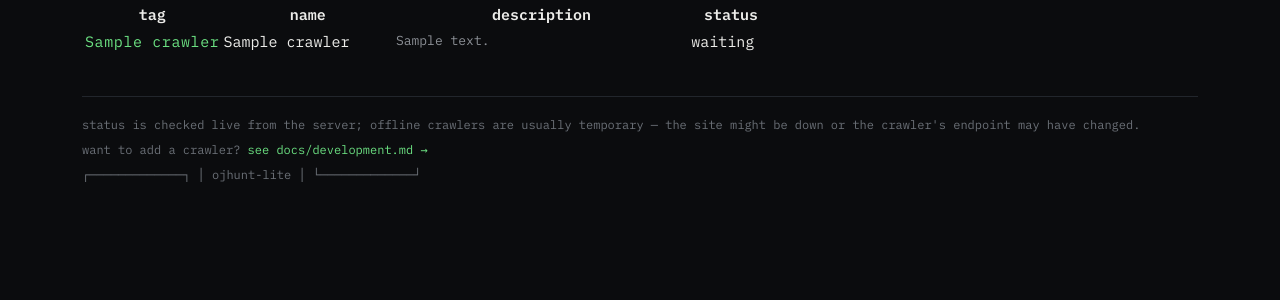
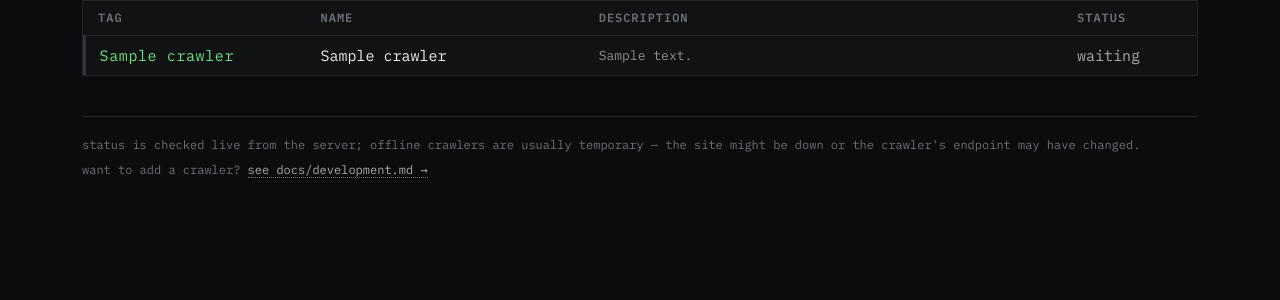
Before and after one commit to Liu233w/ojhunt-lite, a Python web app: template src/ojhunt/web/templates/crawlers.html.jinja in a window 1280 px wide. Shown: the part 176-476 px from the top of the page. Run offline with Jinja, Linux system fonts and the light colour scheme; the template is opened without the code that fills it: most values are stand-ins (such as "Sample title", 1, 10 or a date in 2020).

Commit message:
fix(web): restore crawlers table, fix footer links, mobile breakpoint
Four visual regressions from the cards redesign:

- Footer links were green (inherited global a{color:var(--acc)}). Design
  specifies var(--fg-dim) with a dotted underline; hover goes to accent.

- Mobile grid collapsed to 1 column at 540px but the composer already
  collapses at 640px, leaving a gap where composer is full-width but cards
  are still 2 columns. Merged 540px grid rule into the existing 640px block.

- Crawlers page table was broken: base .tbl/.tbl-wrap CSS was intentionally
  removed from base.html (home page no longer uses tables) but the crawlers
  page still needs it. Add it to crawlers.html.jinja's extra_head block.
  Also drop [data-row-style="bar"] attribute selectors in the mobile rules —
  that attribute was removed from <body> in the redesign.

- ASCII art box removed from crawlers footer; redundant <div> wrapper removed.

```diff
--- a/src/ojhunt/web/templates/base.html.jinja
+++ b/src/ojhunt/web/templates/base.html.jinja
@@ -360,6 +360,8 @@
         line-height: 1.7;
       }
       .footer p { margin: 0 0 0.3rem; }
+      .footer a { color: var(--fg-dim); border-bottom: 1px dotted var(--fg-mute); }
+      .footer a:hover { color: var(--acc); border-bottom-color: var(--acc); text-decoration: none; }
 
       /* ── DIALOG ── */
       dialog {
@@ -403,10 +405,8 @@
         .download-card, .summary { grid-template-columns: 1fr; }
         .dc-right, .summary-right { border-left: 0; border-top: 1px solid var(--line); min-width: 0; }
       }
-      @media (max-width: 540px) {
+      @media (max-width: 640px) {
         .grid { grid-template-columns: 1fr; }
-      }
-      @media (max-width: 640px) {
         .topbar {
           height: auto; padding: 0.5rem 0.75rem;
           grid-template-columns: 1fr; gap: 0.4rem;
--- a/src/ojhunt/web/templates/crawlers.html.jinja
+++ b/src/ojhunt/web/templates/crawlers.html.jinja
@@ -2,6 +2,22 @@
 
 {% block extra_head %}
 <style>
+  /* ── TABLE BASE (crawlers-only; removed from base.html in cards redesign) ── */
+  .tbl-wrap { border: 1px solid var(--line); background: var(--bg-1); overflow-x: auto; }
+  .tbl { width: 100%; border-collapse: collapse; }
+  .tbl thead th {
+    padding: 0.5rem 0.85rem; text-align: left;
+    font-size: var(--fs-xs); color: var(--fg-4);
+    text-transform: uppercase; letter-spacing: 0.08em; font-weight: 600;
+    border-bottom: 1px solid var(--line); white-space: nowrap;
+  }
+  .tbl tbody tr { border-bottom: 1px solid var(--line); }
+  .tbl tbody tr:last-child { border-bottom: 0; }
+  .tbl tbody td { padding: 0.5rem 0.85rem; color: var(--fg-2); vertical-align: middle; }
+  .tbl tbody tr.r-ok   td:first-child { border-left: 3px solid var(--ok); }
+  .tbl tbody tr.r-err  td:first-child { border-left: 3px solid var(--err); }
+  .tbl tbody tr.r-pend td:first-child { border-left: 3px solid var(--line-2); }
+
   /* ── CRAWLERS TABLE ── */
   .clw-tbl .tag-cell { color: var(--acc); letter-spacing: 0.04em; }
   .clw-tbl .desc { color: var(--fg-3); font-size: var(--fs-s); }
@@ -24,14 +40,9 @@
       margin-bottom: 0.5rem; padding: 0.5rem 0.75rem;
       display: grid; grid-template-columns: auto 1fr; gap: 0.25rem 0.75rem;
     }
-    [data-row-style="bar"] #page-crawlers .tbl tbody tr.r-ok   { border-left: 3px solid var(--ok); }
-    [data-row-style="bar"] #page-crawlers .tbl tbody tr.r-err  { border-left: 3px solid var(--err); }
-    [data-row-style="bar"] #page-crawlers .tbl tbody tr.r-pend { border-left: 3px solid var(--line-2); }
-    /* cancel desktop td:first-child bar for crawlers */
-    [data-row-style="bar"] #page-crawlers .tbl tbody tr td:first-child,
-    [data-row-style="bar"] #page-crawlers .tbl tbody tr.r-ok   td:first-child,
-    [data-row-style="bar"] #page-crawlers .tbl tbody tr.r-err  td:first-child,
-    [data-row-style="bar"] #page-crawlers .tbl tbody tr.r-pend td:first-child { border-left: 0 !important; }
+    #page-crawlers .tbl tbody tr.r-ok   { border-left: 3px solid var(--ok); }
+    #page-crawlers .tbl tbody tr.r-err  { border-left: 3px solid var(--err); }
+    #page-crawlers .tbl tbody tr.r-pend { border-left: 3px solid var(--line-2); }
 
     #page-crawlers .tbl tbody td { border-bottom: 0; padding: 0; font-size: var(--fs-s); }
     #page-crawlers .tbl tbody td:nth-child(1) {
@@ -101,12 +112,7 @@
 </div>
 
 <footer class="footer">
-    <div>
-        <p>status is checked live from the server; offline crawlers are usually temporary — the site might be down or the crawler's endpoint may have changed.</p>
-        <p>want to add a crawler? <a href="https://github.com/Liu233w/ojhunt-lite/blob/main/docs/development.md" target="_blank" rel="noopener noreferrer">see docs/development.md →</a></p>
-    </div>
-    <div class="ascii">┌─────────────┐
-│ ojhunt-lite │
-└─────────────┘</div>
+    <p>status is checked live from the server; offline crawlers are usually temporary — the site might be down or the crawler's endpoint may have changed.</p>
+    <p>want to add a crawler? <a href="https://github.com/Liu233w/ojhunt-lite/blob/main/docs/development.md" target="_blank" rel="noopener noreferrer">see docs/development.md →</a></p>
 </footer>
 {% endblock %}
```
